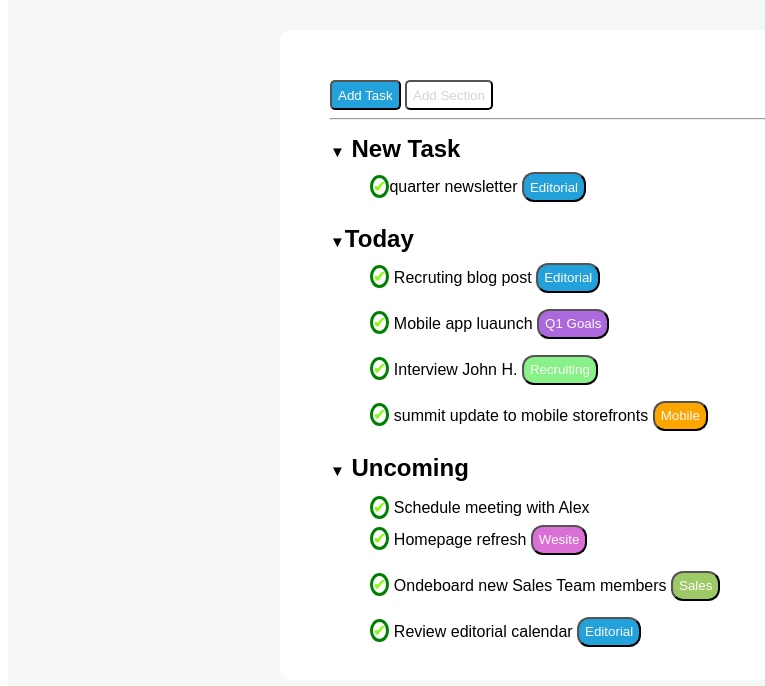
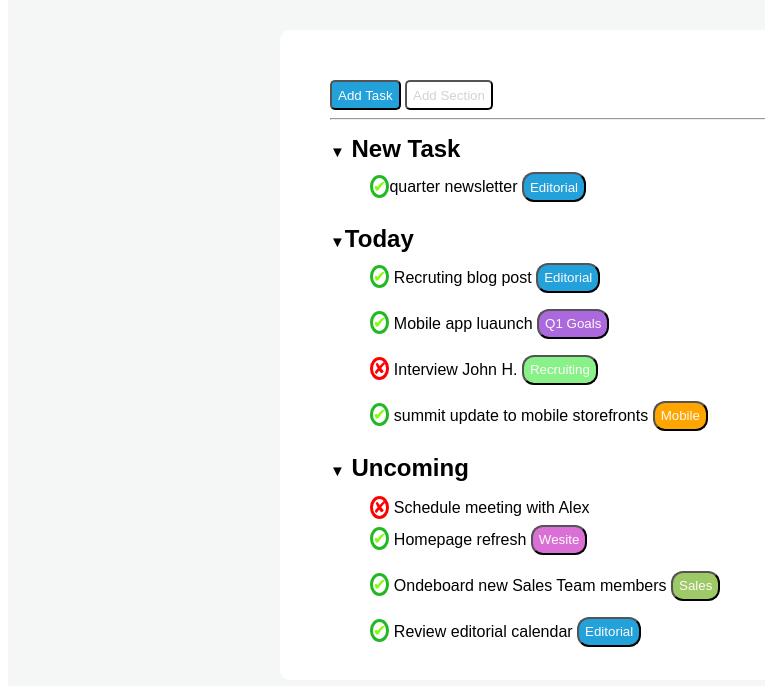
Before and after one commit to Martino888/html-css-toboolist, a plain HTML site: page index.html in a window 1280 px wide. Shown: the part 90-776 px from the top of the page, without its empty margins (0-765 px from the left). Drawn offline with Linux system fonts and the light colour scheme.

Commit message:
fare allineamenti

```diff
--- a/css/style.css
+++ b/css/style.css
@@ -26,10 +26,15 @@ h1{
 }
 
 #check{
-    border:solid green;
+    border:solid rgb(35, 184, 35);
     border-radius: 50%;
-    text-decoration: chartreuse;
     color: chartreuse;
+}
+
+.x{
+    border:solid rgb(255, 0, 0);
+    border-radius: 50%;
+    color: rgb(255, 0, 0);
 }
 
 #margin{
@@ -39,7 +44,7 @@ h1{
 
 .cerchio{
     list-style-type: none;
-    text-align:20px
+    text-align:300px
 }
 
 
--- a/index.html
+++ b/index.html
@@ -52,7 +52,7 @@
                     </li>
                 </ul> <ul class="cerchio">
                     <li>
-                        <span id="check">&#10004;</span> Interview John H. <button class="radius green">Recruiting</button>
+                        <span class="x">&#10008;</span> Interview John H. <button class="radius green">Recruiting</button>
                     </li>
                 </ul> <ul class="cerchio">
                     <li>
@@ -65,7 +65,7 @@
                 </h2> <br>
                 <ul class="cerchio">
                     <li>
-                        <span id="check">&#10004;</span> Schedule meeting with Alex
+                        <span class="x">&#10008;</span> Schedule meeting with Alex
                     </li>
                 </ul> <ul class="cerchio">
                     <li>
```
